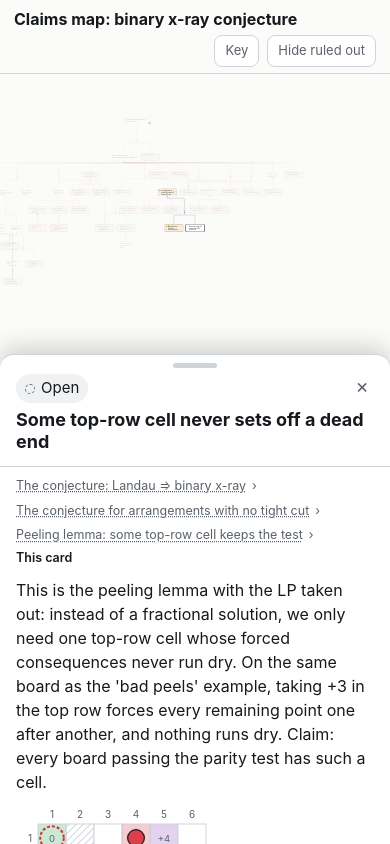
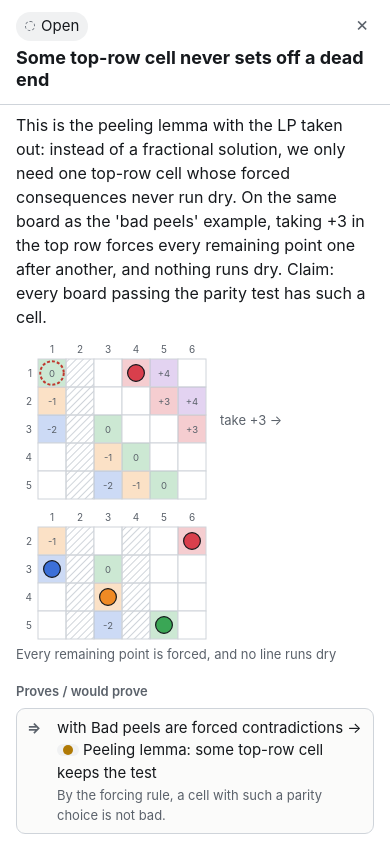
Before and after one commit to andrew-spears/binary-xray-permutations, a plain HTML site: page map/index.html in a window 390 px wide. Both pictures are taken after a click on the button "Some top-row cell never sets off a dead end". Drawn offline with Linux system fonts and the light colour scheme.

Commit message:
map UI: full-screen cards on phones, grey edges from refuted nodes, route long edges around nodes, drop breadcrumb
Co-Authored-By: Claude Opus 5.5 <noreply@anthropic.com>
Claude-Session: https://claude.ai/code/session_01CfsQ45qoeJmfkmspRPEddw

```diff
--- a/map/index.html
+++ b/map/index.html
@@ -101,10 +101,8 @@ pre{background:var(--chip);border-radius:8px;padding:9px 10px;font:12.5px/1.35 u
 @media (max-width:899px){
   #key{display:inline-block}
   #legend{display:none}#legend.open{display:block}
-  #panel,#panel.wide{position:fixed;left:0;right:0;bottom:0;width:auto;height:58vh;border-left:0;border-top:1px solid var(--line);border-radius:14px 14px 0 0;box-shadow:0 -6px 24px rgba(0,0,0,.18);z-index:20}
-  #panel.wide{height:88vh}
-  .vgrip{display:none}.grip{display:block}
-  .phead{touch-action:none;cursor:row-resize}
+  #panel,#panel.wide{position:fixed;inset:0;width:auto;height:auto!important;border:0;border-radius:0;z-index:30}
+  .vgrip{display:none}.grip{display:none}
   .pbtn[data-full]{display:none}
   h1{font-size:16px}
 }
@@ -221,7 +219,8 @@ function layout() {
   // buses: one per target, rails staggered within a row
   const byT = {}; segs.forEach(([a, b, i, last]) => { if (pos[a] && pos[b]) (byT[b] ||= []).push({ a, i, last }); });
   const rowT = {}; Object.keys(byT).forEach(b => (rowT[pos[b].row] ||= []).push(b));
-  const rail = {}; Object.values(rowT).forEach(list => list.sort((p, q) => pos[p].cx - pos[q].cx).forEach((b, k) => rail[b] = pos[b].y + pos[b].h + 18 + 10 * (k % 4)));
+  const rowBot = {}; Object.values(pos).forEach(p => { if (p.row !== undefined && p.h) rowBot[p.row] = Math.max(rowBot[p.row] || 0, p.y + p.h); });
+  const rail = {}; Object.values(rowT).forEach(list => list.sort((p, q) => pos[p].cx - pos[q].cx).forEach((b, k) => rail[b] = (rowBot[pos[b].row] || pos[b].y + pos[b].h) + 16 + 9 * (k % 4)));
   buses = Object.entries(byT).map(([b, ins]) => ({ b, ins, y: rail[b] }));
   let html = nodes.filter(n => pos[n.id]).map(n => { const p = pos[n.id];
     return `<div class="node s-${n.status}${n.id === "conj" || n.id === "notight" ? " goal" : ""}${n.vis ? " has-vis" : ""}" role="button" tabindex="0" data-id="${n.id}" style="left:${p.x}px;top:${p.y}px">` +
@@ -232,10 +231,9 @@ function layout() {
   if (sel && !pos[sel]) closePanel(); else if (sel) highlight(sel);
 }
 function edgeClass(e) {
-  const dead = froms(e).some(x => byId[x].status === "disproved");
   if (e.kind === "idea") return "e idea";
   if (e.kind === "related") return "e related";
-  return `e${dead ? " dead" : ""}${e.status !== "proved" ? " unchecked" : ""}`;
+  return `e${e.status !== "proved" ? " unchecked" : ""}`;
 }
 function edgesSVG() {
   const mk = (id, col) => `<marker id="${id}" viewBox="0 0 10 10" refX="9" refY="5" markerWidth="7" markerHeight="7" orient="auto-start-reverse"><path d="M0,1 L10,5 L0,9z" style="fill:${col}"/></marker>`;
@@ -245,7 +243,16 @@ function edgesSVG() {
     let strongest = null;
     ins.forEach(({ a, i }) => {
       const A = pos[a], e = G.edges[i], x0 = A.cx, y0 = A.y, cls = edgeClass(e), r = Math.min(8, Math.abs(x1 - x0) / 2), dir = x1 > x0 ? 1 : -1;
-      const d = Math.abs(x1 - x0) < 1 ? `M${x0},${y0} V${y}` : `M${x0},${y0} V${y + r} Q${x0},${y} ${x0 + dir * r},${y} H${x1}`;
+      // if the straight climb would pass behind another node, jog sideways just above the source first
+      const blocks = Object.entries(pos).filter(([v, q]) => v !== a && v !== b && q.y < y0 - 2 && q.y + q.h > y).map(([, q]) => [q.x - 8, q.x + q.w + 8]);
+      const free = x => blocks.every(([l, rr]) => x < l || x > rr);
+      let xs = x0;
+      if (!free(x0)) { const m = []; blocks.slice().sort((p, q) => p[0] - q[0]).forEach(([l, rr]) => { if (m.length && l <= m[m.length - 1][1]) m[m.length - 1][1] = Math.max(m[m.length - 1][1], rr); else m.push([l, rr]); });
+        const cand = m.flat().map((v, k) => k % 2 ? v + 1 : v - 1).sort((p, q) => Math.abs(p - x0) - Math.abs(q - x0)); if (cand.length) xs = cand[0]; }
+      const yj = y0 - 14;
+      const climb = xs === x0 ? `M${x0},${y0}` : `M${x0},${y0} V${yj} H${xs}`;
+      const r2 = Math.min(8, Math.abs(x1 - xs) / 2), dir2 = x1 > xs ? 1 : -1;
+      const d = Math.abs(x1 - xs) < 1 ? `${climb} V${y}` : `${climb} V${y + r2} Q${xs},${y} ${xs + dir2 * r2},${y} H${x1}`;
       const start = e.kind === "equiv" ? ` marker-start="url(#a)"` : "";
       const p = `<path class="${cls}" d="${d}"${start} data-e="${i}"/>`;
       if (cls === "e") front += p; else back += p;
@@ -343,7 +350,7 @@ function tap(t) {
 const P = $("panel");
 function sizePanel() {
   P.style.width = !narrow() && size.w ? size.w + "px" : "";
-  P.style.height = narrow() && size.h ? size.h + "px" : "";
+  P.style.height = "";
 }
 function openPanel(wide, inner) {
   P.classList.toggle("wide", wide); P.hidden = false; sizePanel();
@@ -357,7 +364,7 @@ function openPanel(wide, inner) {
   drag(P.querySelector(".vgrip"), ev => { const r = mainR(); size.w = Math.max(300, Math.min(r.width, r.right - ev.clientX)); sizePanel(); });
   // phones: drag the card's top to resize; tap it to toggle half / full screen (full covers the header)
   const ph = P.querySelector(".phead");
-  if (ph) ph.addEventListener("pointerdown", e => {
+  if (ph && false) ph.addEventListener("pointerdown", e => {
     if (!narrow() || e.target.closest("button")) return;
     e.preventDefault(); ph.setPointerCapture(e.pointerId); P.classList.add("dragging"); let mv = false; const sy = e.clientY, h0 = P.offsetHeight;
     const move = ev => { if (Math.abs(ev.clientY - sy) > 5) mv = true; if (mv) { size.h = Math.max(110, Math.min(innerHeight, h0 + (sy - ev.clientY))); sizePanel(); } };
@@ -413,7 +420,7 @@ function routeHTML(id) {
 }
 function explain(n) {
   const outs = G.edges.filter(e => froms(e).includes(n.id)), ins = G.edges.filter(e => e.to === n.id);
-  return routeHTML(n.id) + (n.intuition ? `<p class="lead">${esc(n.intuition)}</p>` : `<p class="lead">${esc(n.statement)}</p>`) +
+  return (n.intuition ? `<p class="lead">${esc(n.intuition)}</p>` : `<p class="lead">${esc(n.statement)}</p>`) +
     (n.pics || []).map(picHTML).join("") +
     (n.proof ? `<h3>Proof sketch</h3><p>${esc(n.proof)}</p>` : "") +
     (n.evidence ? `<h3>Evidence</h3><p>${esc(n.evidence)}</p>` : "") +
```
